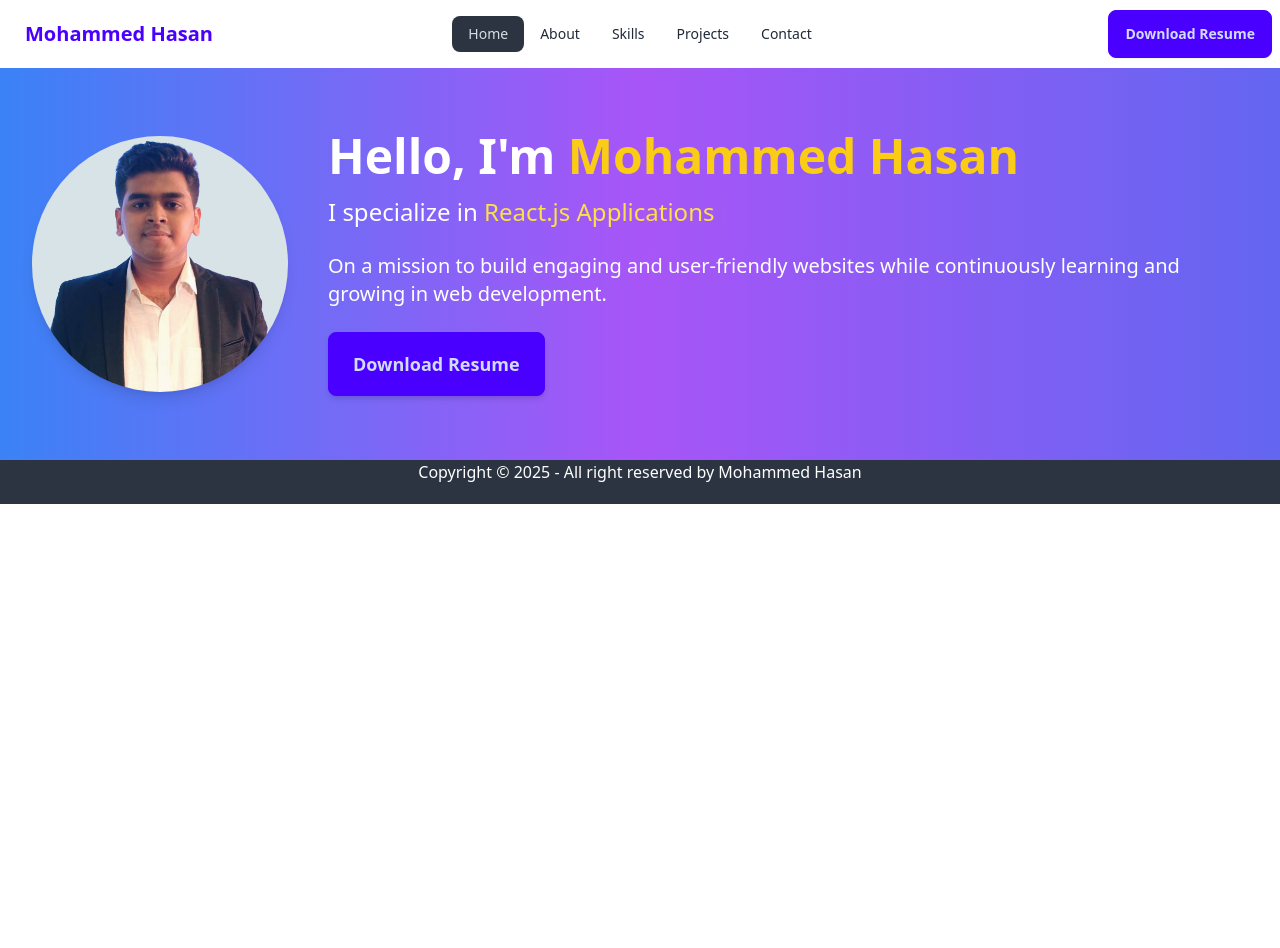
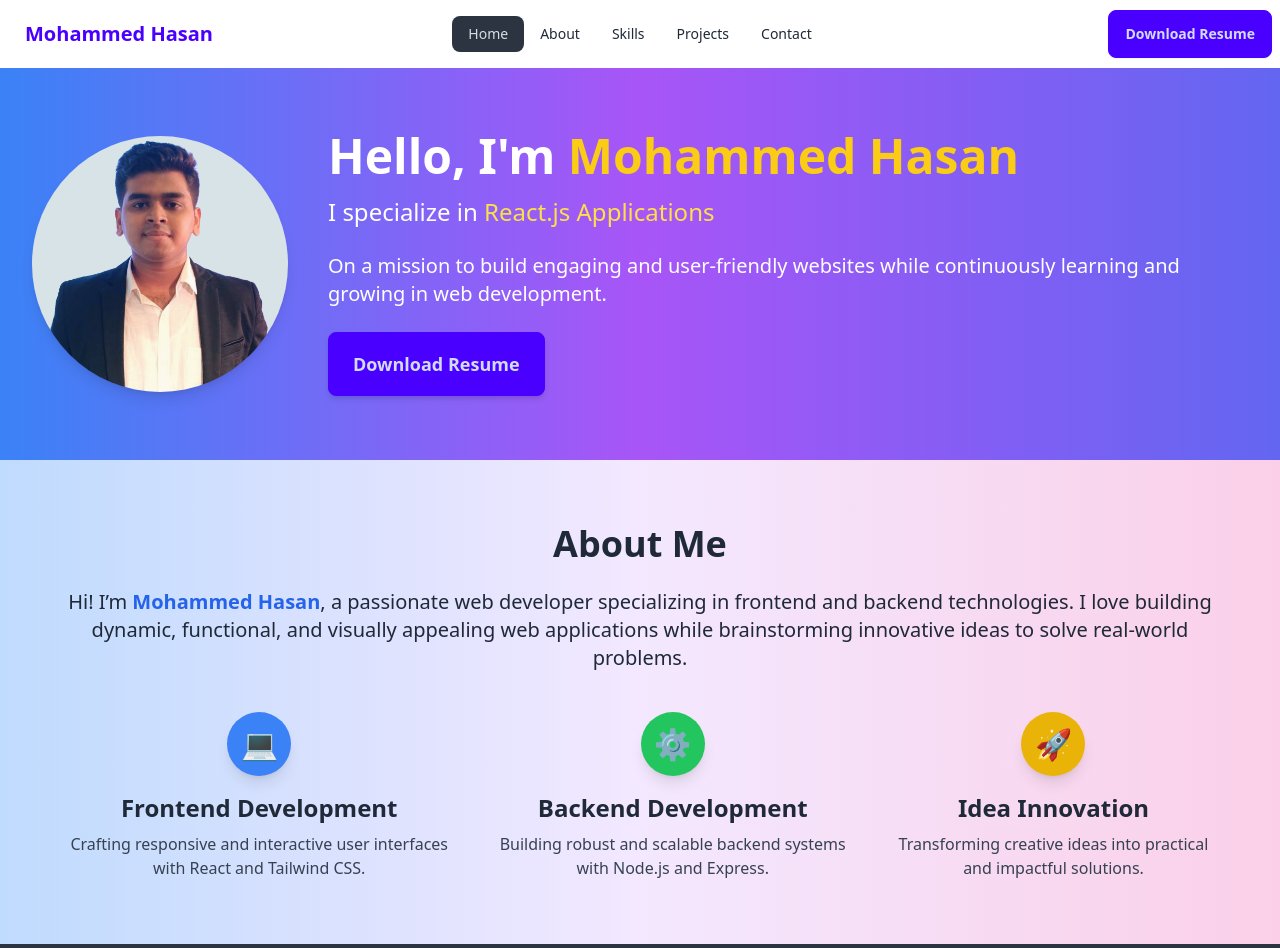
Before and after one commit to mdhasanshuvo/my-portfolio, a React (Vite) app: page / in a window 1280 px wide. Shown: the top 948 px of the page. Before the commit the page ends 800 px from the top, so only its background shows below. Built offline with nearby package versions, Linux system fonts and the light colour scheme.

Commit message:
about me section added

```diff
--- /dev/null
+++ b/src/components/AboutMe.jsx
@@ -0,0 +1,55 @@
+import React from 'react';
+
+const AboutMe = () => {
+  return (
+    <div className="bg-gradient-to-r from-blue-200 via-purple-100 to-pink-200 text-gray-800 py-16 px-8">
+      <div className="max-w-6xl mx-auto">
+        {/* Heading */}
+        <h2 className="text-center text-4xl font-bold mb-6">
+          About Me
+        </h2>
+        <p className="text-center text-lg md:text-xl leading-relaxed mb-10">
+          Hi! I’m <span className="text-blue-600 font-semibold">Mohammed Hasan</span>, a passionate web developer specializing in frontend and backend technologies. I love building dynamic, functional, and visually appealing web applications while brainstorming innovative ideas to solve real-world problems.
+        </p>
+
+        {/* Info Sections */}
+        <div className="flex flex-col md:flex-row justify-center gap-10">
+          {/* Frontend Development */}
+          <div className="flex flex-col items-center text-center">
+            <div className="bg-blue-500 text-white rounded-full w-16 h-16 flex items-center justify-center text-3xl shadow-lg">
+              💻
+            </div>
+            <h3 className="text-2xl font-semibold mt-4">Frontend Development</h3>
+            <p className="mt-2 text-gray-700">
+              Crafting responsive and interactive user interfaces with React and Tailwind CSS.
+            </p>
+          </div>
+
+          {/* Backend Development */}
+          <div className="flex flex-col items-center text-center">
+            <div className="bg-green-500 text-white rounded-full w-16 h-16 flex items-center justify-center text-3xl shadow-lg">
+              ⚙️
+            </div>
+            <h3 className="text-2xl font-semibold mt-4">Backend Development</h3>
+            <p className="mt-2 text-gray-700">
+              Building robust and scalable backend systems with Node.js and Express.
+            </p>
+          </div>
+
+          {/* Idea Innovation */}
+          <div className="flex flex-col items-center text-center">
+            <div className="bg-yellow-500 text-white rounded-full w-16 h-16 flex items-center justify-center text-3xl shadow-lg">
+              🚀
+            </div>
+            <h3 className="text-2xl font-semibold mt-4">Idea Innovation</h3>
+            <p className="mt-2 text-gray-700">
+              Transforming creative ideas into practical and impactful solutions.
+            </p>
+          </div>
+        </div>
+      </div>
+    </div>
+  );
+};
+
+export default AboutMe;
--- a/src/pages/Home.jsx
+++ b/src/pages/Home.jsx
@@ -2,6 +2,8 @@ import React from 'react';
 import Nav from '../components/Nav';
 import Footer from '../components/Footer';
 import Banner from '../components/Banner';
+import AboutMe from '../components/AboutMe';
+import Skills from '../components/Skills';
 
 const Home = () => {
     return (
@@ -12,6 +14,8 @@ const Home = () => {
 
             <main>
                 <Banner></Banner>
+                <AboutMe></AboutMe>
+                {/* <Skills></Skills> */}
             </main>
 
             <footer>
```
Also changed, not shown: src/components/Skills.jsx (added).
